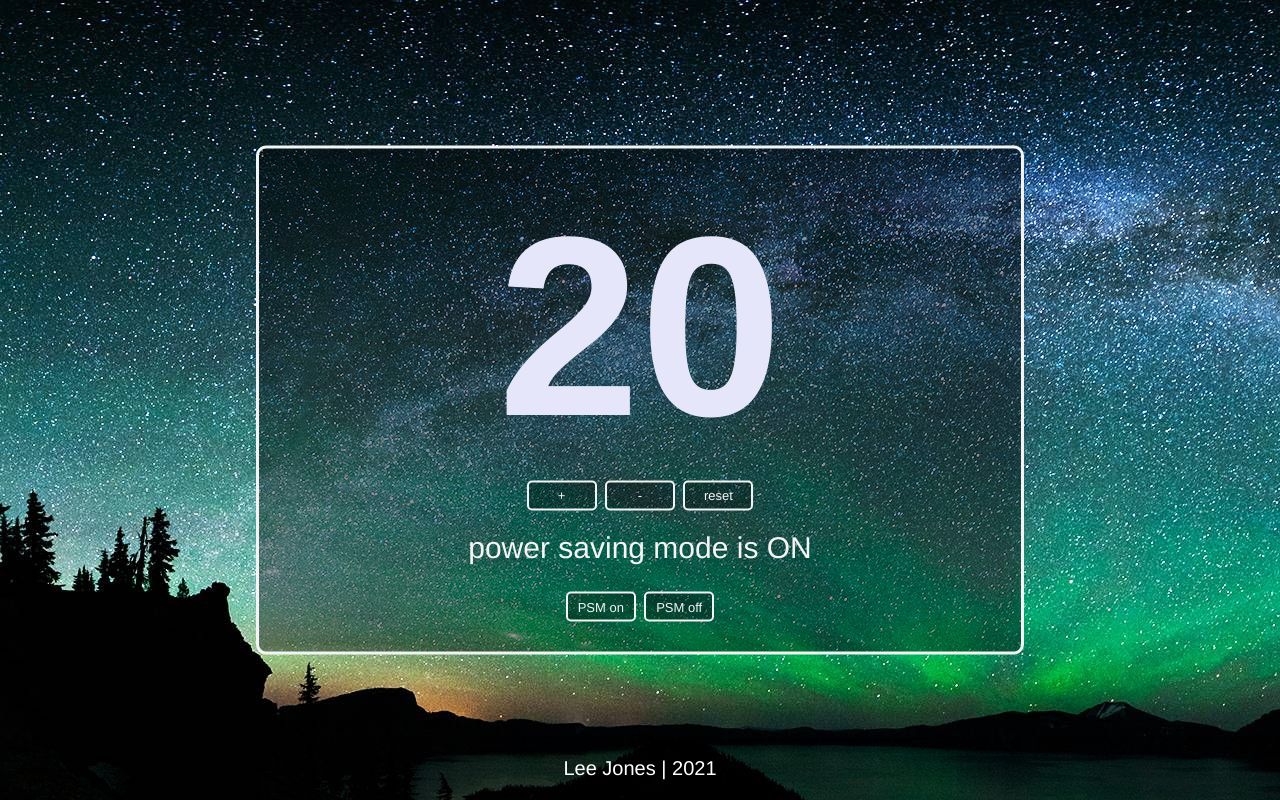
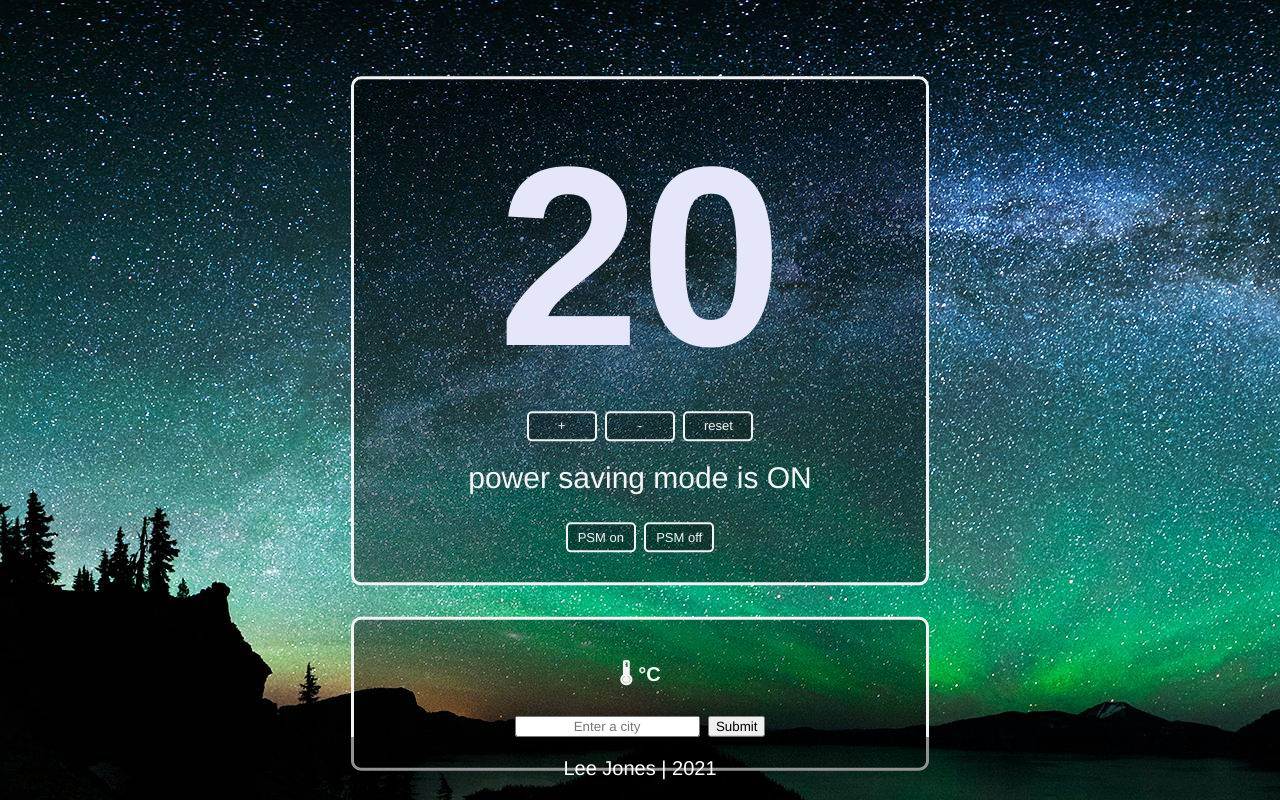
Before and after one commit to joneslee111/thermostat, a plain HTML site: page index.html in a window 1280 px wide. Drawn offline with Linux system fonts and the light colour scheme; files whose address does not match are found by name.

Commit message:
added a weather API

```diff
--- a/index.html
+++ b/index.html
@@ -19,9 +19,19 @@
                 <button id='powersaving-on'>PSM on</button>
                 <button id='powersaving-off'>PSM off</button>
             </div>
+             <div class='weatherapi'>
+               <h3> 🌡 <span id="current-temperature"></span> °C</h3>
+               <form id="select-city">
+                 <input id="current-city" type="text" placeholder="Enter a city"></input>
+                 <input type="submit"></input>
+               </form>
+            </div>
+
         </section>
         <script src='src/thermostat.js'></script>
         <script src='js/interface.js'></script>
+
+
 
     </body>
     <div class='footer'>
--- a/js/interface.js
+++ b/js/interface.js
@@ -34,4 +34,13 @@ $(document).ready(function() {
     $('#temperature').text(thermostat.temperature);
     $('#temperature').attr('class', thermostat.energyUsage());
   };
+
+ $('#select-city').submit(function(event) {
+  event.preventDefault();
+  var city = $('#current-city').val();
+  $.get('http://api.openweathermap.org/data/2.5/weather?q=' + city + '&appid=a3d9eb01d4de82b9b8d0849ef604dbed&units=metric', function(data) {
+    $('#current-temperature').text(data.main.temp);
+  })
+})
+
 });
--- a/public/css/style.css
+++ b/public/css/style.css
@@ -2,11 +2,8 @@
 * {
     text-align: center;
     font-family: helvetica;
-    box-sizing: border-box;
-    border: 0px;
+
     margin: 0px;
-
-
   }
 
 * body {
@@ -34,15 +31,16 @@ p {
   background-color: rgba(0,0,0, 0.4);
   color: whitesmoke;
   border: 3px solid #f2f3f4;
-  position: absolute;
-  top: 50%;
+  top: 70%;
   left: 50%;
-  transform: translate(-50%, -50%);
-  width: 60%;
+  transform: translate(-50%, 15%);
+  width: 40%;
   text-align: center;
   padding: 30px;
   border-radius: 10px;
   font-size: 30px;
+  position: relative;
+  /* height: 300px; */
 }
 
 #temperature {
@@ -50,41 +48,42 @@ p {
   text-align: center;
   border: 0px;
   margin: 0px;
+  margin: 0 auto;
 }
 
 .low-usage {
   color: #e6e6fa;
   -webkit-text-stroke-width: 6px;
   -webkit-text-stroke-color: #0892d0;
-  background-color: rgb(8, 146, 208, 0.6);
+  /* background-color: rgb(8, 146, 208, 0.6);
+  border-radius: 10px; */
 }
 
 .medium-usage {
   color: #e6e6fa;
-
 }
 
 .high-usage {
   color: #e6e6fa;
   -webkit-text-stroke-width: 6px;
   -webkit-text-stroke-color: #cc5500;
-  background-color:	rgb(204, 85, 0, 0.6);
-
+  /* background-color:	rgb(204, 85, 0, 0.6);
+  border-radius: 10px; */
 }
 
 h1 {
   color: whitesmoke;
   font-size: 80px;
-  margin-right: 100px;
-  margin-top: 50px;
+
 }
 
 h3 {
   color: whitesmoke;
   font-size: 20px;
-  position: fixed;
+  padding: 10px;
+  margin: 0 auto;
   bottom: 20px;
-  margin-left: 50px;
+
 }
 
 .footer {
@@ -97,4 +96,19 @@ h3 {
   color: white;
   text-align: center;
 }
+
+.weatherapi {
+  font-family: helvetica;
+  background-color: rgba(0,0,0, 0.4);
+  color: whitesmoke;
+  border: 3px solid #f2f3f4;
+  top: 75%;
+  left: 50%;
+  transform: translate(-50%, 70%);
+  width: 40%;
+  text-align: center;
+  padding: 30px;
+  border-radius: 10px;
+  font-size: 30px;
+  position: relative;
 }
```
